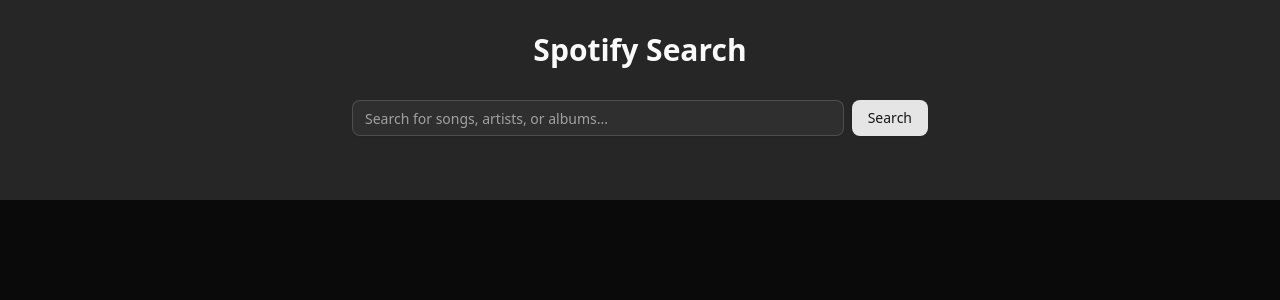
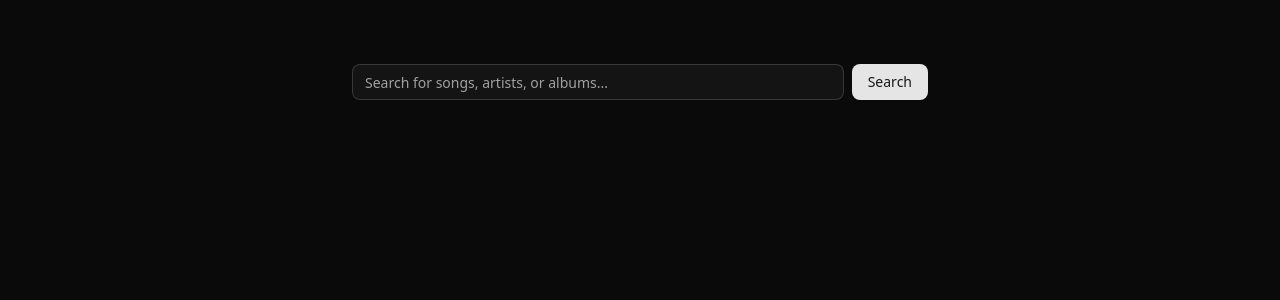
Before and after one commit to tanmay-e-patil/orpheus-web, a Next.js app: page /search in a window 1280 px wide. Shown: the top 300 px of the page. Built offline with nearby package versions, Linux system fonts and the light colour scheme; no server answers.

Commit message:
remove accent color

```diff
--- a/app/(music-explorer)/search/layout.tsx
+++ b/app/(music-explorer)/search/layout.tsx
@@ -5,11 +5,7 @@ const ExplorerLayout = ({
 }: Readonly<{
   children: React.ReactNode;
 }>) => {
-  return (
-    <div className="bg-accent">
-      {children}
-    </div>
-  );
+  return <div>{children}</div>;
 };
 
 export default ExplorerLayout;
--- a/app/(music-explorer)/search/page.tsx
+++ b/app/(music-explorer)/search/page.tsx
@@ -33,7 +33,7 @@ export default function SpotifySearchPage() {
 
   return (
     <main className="container mx-auto py-8 px-4">
-      <h1 className="text-3xl font-bold mb-8 text-center">Spotify Search</h1>
+      <h1 className="text-3xl font-bold mb-8 text-center"></h1>
 
       <form onSubmit={handleSearch} className="max-w-xl mx-auto mb-8">
         <div className="flex gap-2">
```
